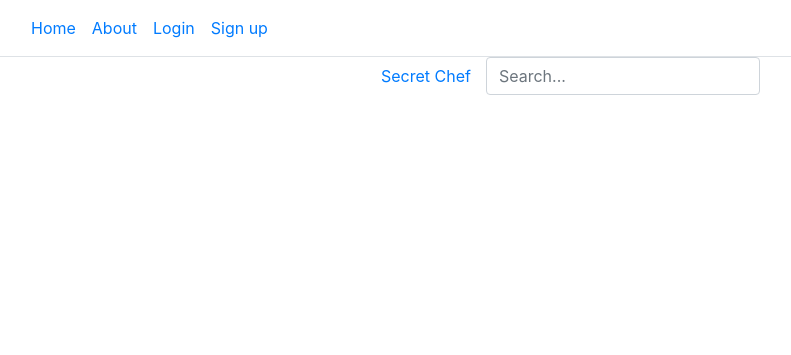
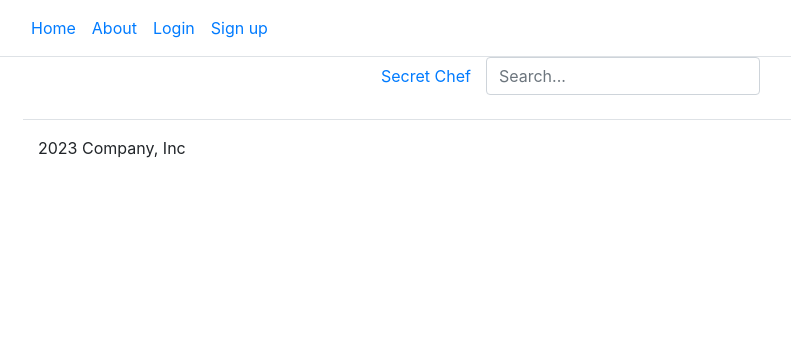
Before and after one commit to ohdamnitsnikki/secret_chef, a Django app: page / in a window 1280 px wide. Shown: the top 355 px of the page, without its empty margins (62-853 px from the left). Run offline with Django 3.2, Linux system fonts and the light colour scheme; data that the repository does not hold is empty; some libraries are stand-ins or nearby versions.

Commit message:
add footer and social links and style them

```diff
--- a/templates/base.html
+++ b/templates/base.html
@@ -75,9 +75,32 @@
     </section>
 
   <!-- The footer -->
-    <footer>
+  <div class="container">
+    <footer class="d-flex flex-wrap justify-content-between align-items-center py-3 my-4 border-top">
+      <div class="col-md-4 d-flex align-items-center">
+        <a href="/" class="mb-3 me-2 mb-md-0 text-body-secondary text-decoration-none 1h-1"></a>
+        <span class="mb-3 mb-md-0 text-body-secondary">2023 Company, Inc</span>
+  </div>
+
+  <ul class="nav col-md-4 justify-content-end list.unstyled d-flex">
+
+    <li class="ms-3">
+      <a href="#" class="text-body-secondary"></a>
+    </li>
+
+    <li class="ms-3">
+      <a href="#" class="text-body-secondary"></a>
+    </li>
+
+    <li class="ms-3">
+      <a href="#" class="text-body-secondary"></a>
+    </li>
+
+  </ul>
+
 
     </footer>
+</div>
 
     <script src="https://kit.fontawesome.com/f90f0f7add.js" crossorigin="anonymous"></script>
    </body>
```
Also changed, not shown: static/css/style.css (+39 -0 lines).
